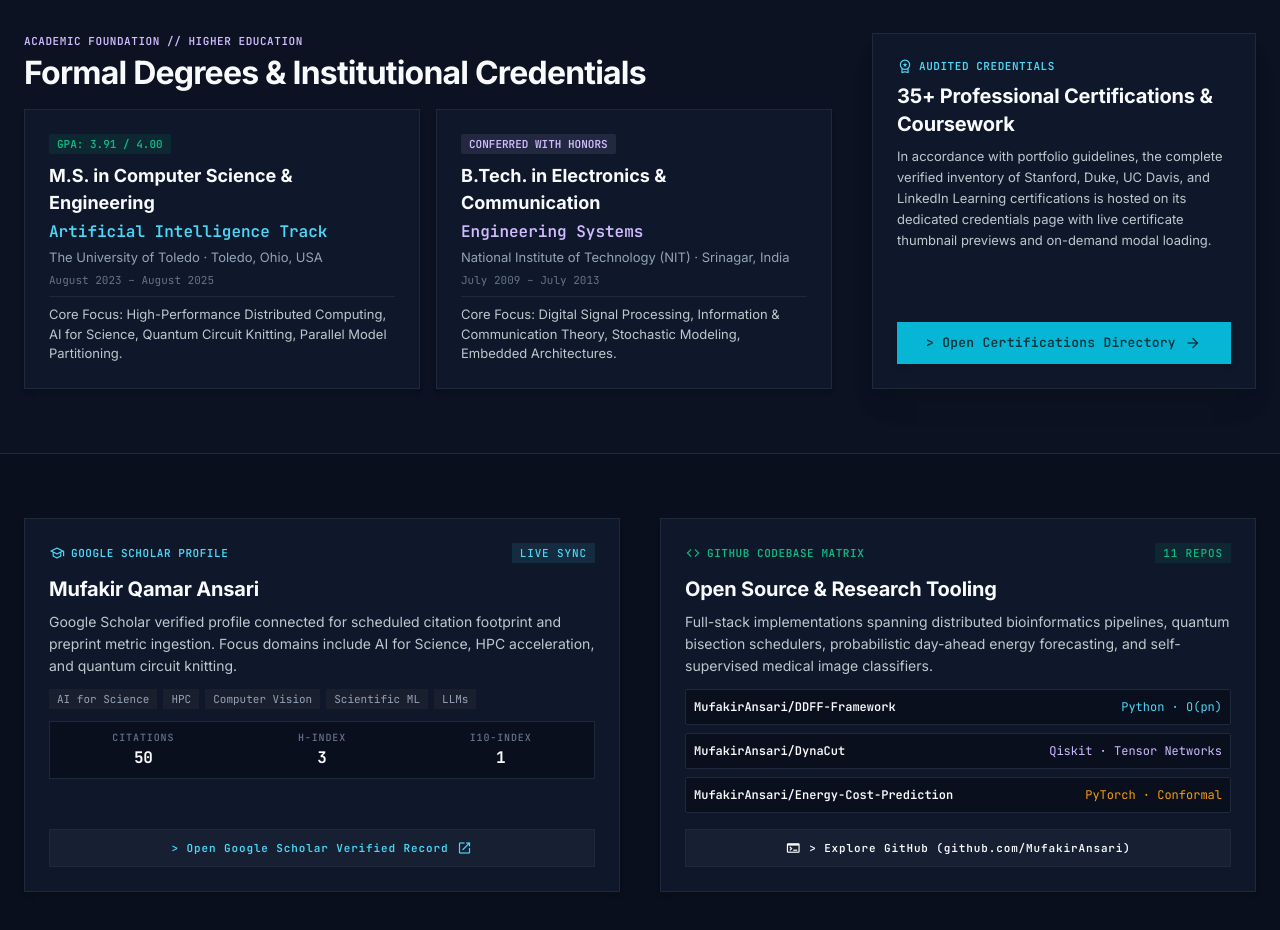
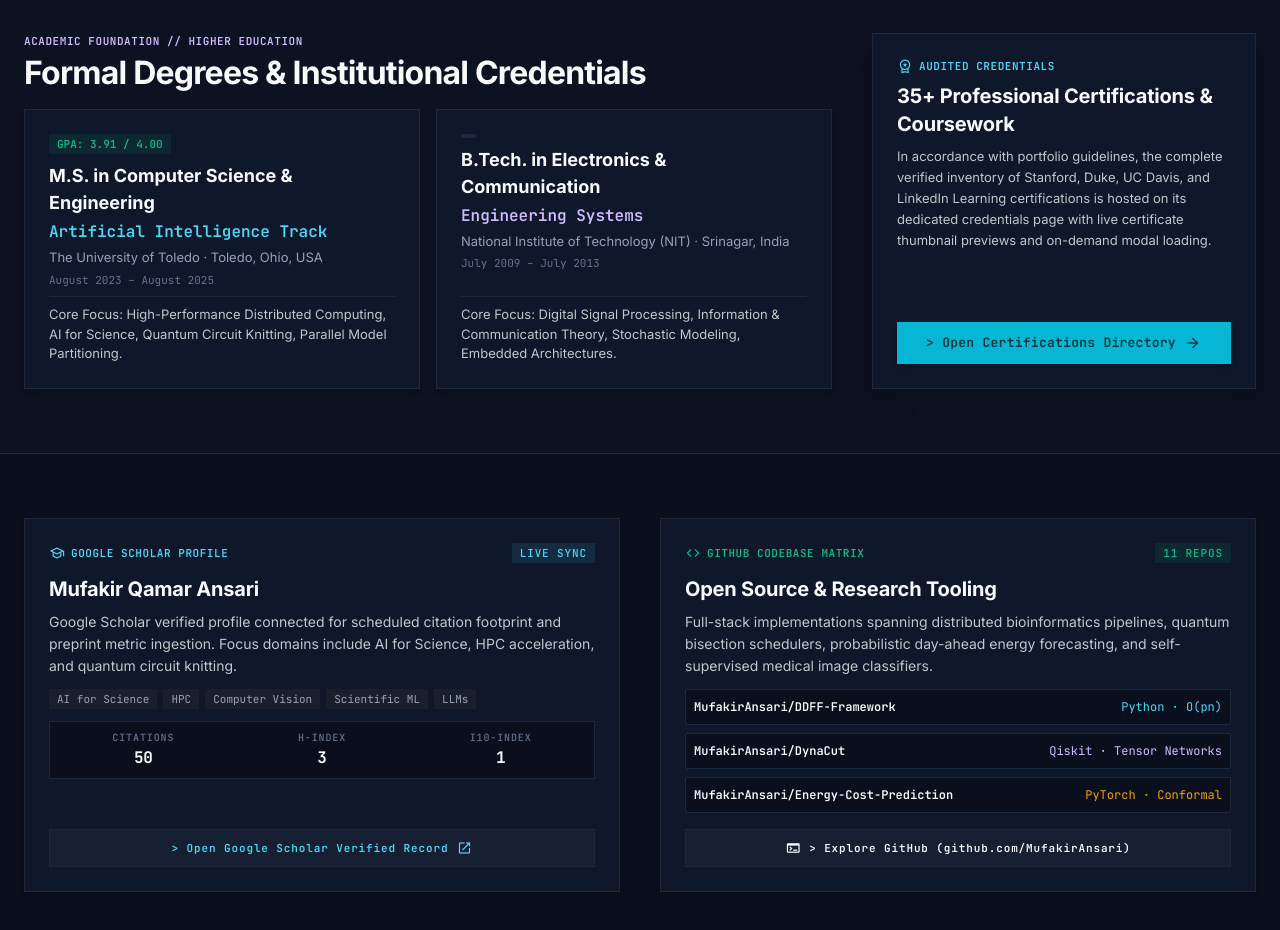
Before and after one commit to MufakirAnsari/portfolio, a plain HTML site: page index.html in a window 1280 px wide. Shown: the part 6360-7290 px from the top of the page. Drawn offline with nearby package versions, Linux system fonts and the light colour scheme.

Commit message:
Update index.html

```diff
--- a/index.html
+++ b/index.html
@@ -1069,7 +1069,7 @@
             <div class="bg-surface-raised p-space-lg rounded-DEFAULT flex flex-col justify-between gap-space-sm border border-border-subtle shadow-md">
               <div class="flex flex-col gap-1">
                 <span class="font-label-mono-sm text-[11px] text-secondary bg-secondary/10 px-2 py-0.5 rounded uppercase font-semibold self-start">
-                  Conferred with Honors
+
                 </span>
                 <h3 class="font-headline-md text-[18px] text-text-primary font-bold mt-1">
                   B.Tech. in Electronics &amp; Communication
```
